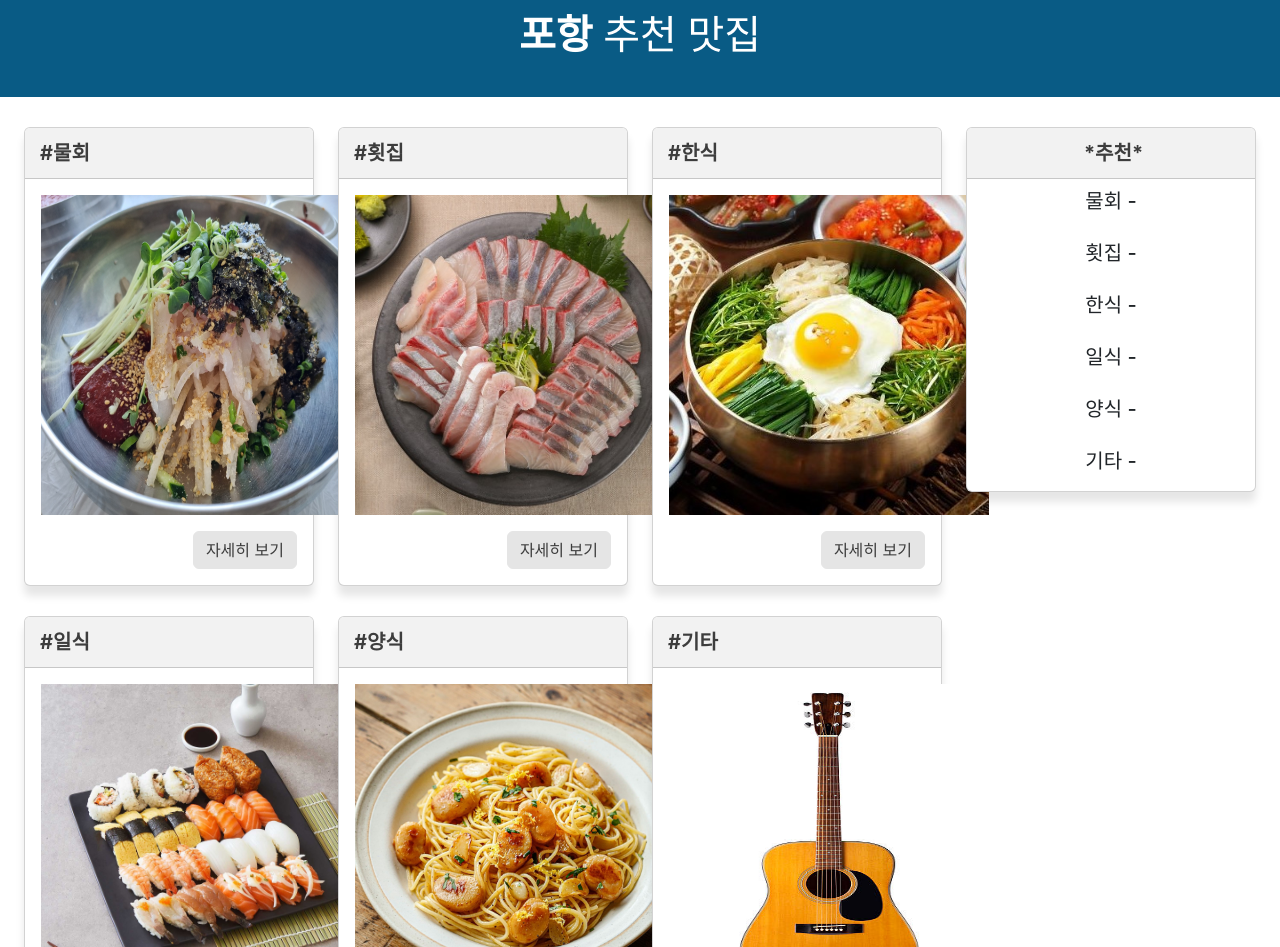
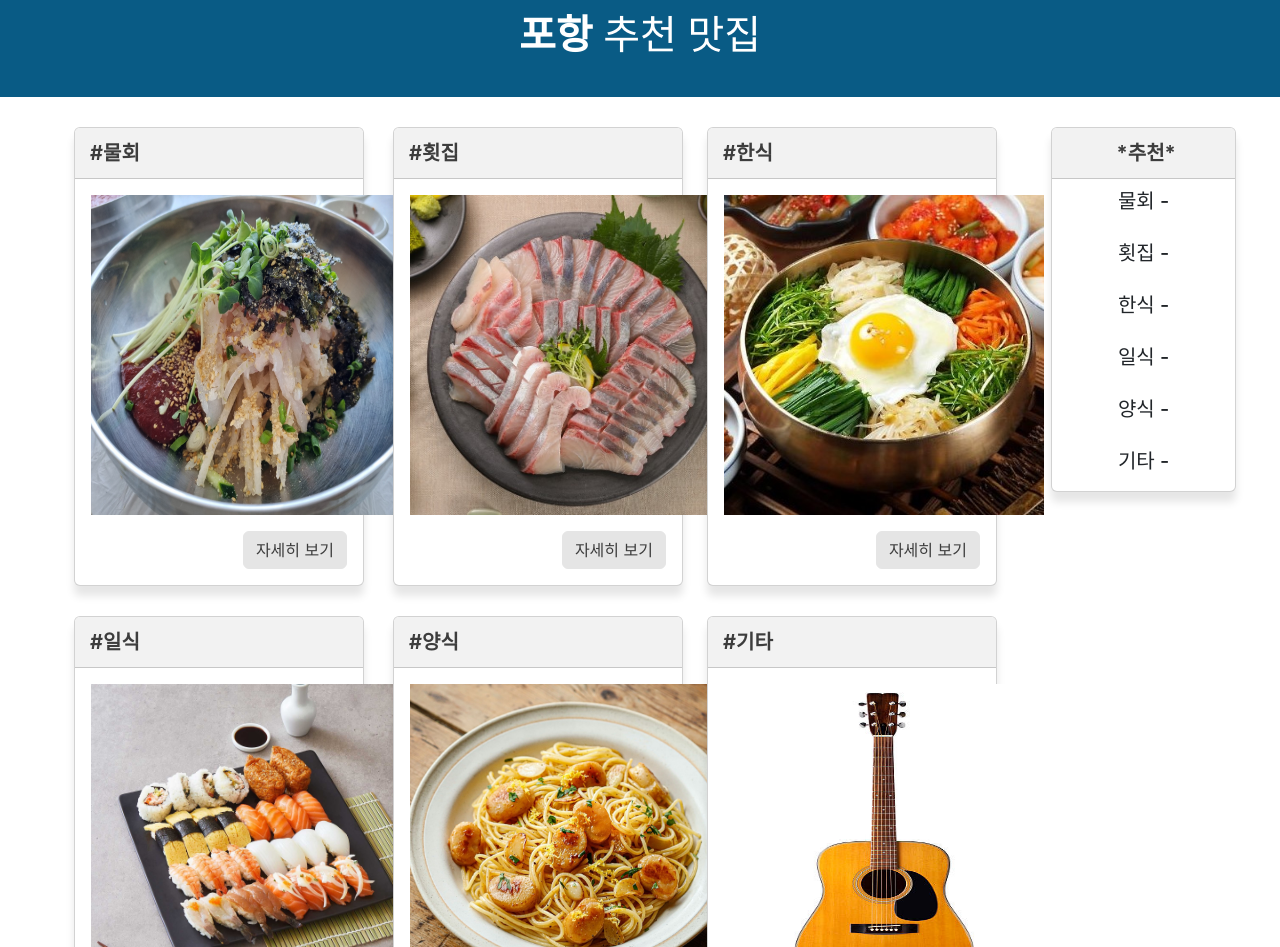
Before and after one commit to LukeSeobyungju/restaurant, a React (Create React App) app: page / in a window 1280 px wide. Shown: the part 205-1152 px from the top of the page. Built offline with nearby package versions, Linux system fonts and the light colour scheme; no server answers.

Commit message:
간격 조정

```diff
--- a/src/App.css
+++ b/src/App.css
@@ -30,6 +30,14 @@
     #back{
         height: 100px;
     }/*상단바 높이*/
+    #menu{
+        text-decoration-line: none;
+        color: #3D3D3D;
+        font-weight:bold;
+    }
+    #menu:hover{
+        color:gray;
+    }
 
 #backButton{
     border:none;
@@ -43,19 +51,11 @@
     color: darkgray;
 }
 .cards{
-    margin: 30px 0 30px 0;
+    margin: 30px 0 30px 0px;
 }
 #cardsh{
     box-shadow: 0 10px 8px rgba(0, 0, 0, 0.1);
-}
-#menu{
-    text-decoration-line: none;
-    color: #3D3D3D;
-    font-weight:bold;
-}
-#menu:hover{
-    color:gray;
-}
+}/*그림자*/
 #button{
     border:none;
     background-color: #E5E5E5;
--- a/src/components/Main.js
+++ b/src/components/Main.js
@@ -130,7 +130,7 @@ export default function Main(bgcolor="gray"){
             </Row>
 
             <Row className="cards">
-                <Col xs={3}>
+                <Col xs={3} style={{ margin: '0 5px 0 50px' }}>
                     <Card id="cardsh">
                         <Card.Header id="head">#물회</Card.Header>
                         <Card.Body>
@@ -163,7 +163,7 @@ export default function Main(bgcolor="gray"){
                         </Card.Body>
                     </Card>
                 </Col>
-                <Col xs={3} id="reco">
+                <Col xs={2} id="reco"  style={{ margin: '0 0 0 30px' }}>
                     <Card id="cardsh">
                         <Card.Header id="head">*추천*</Card.Header>
                         <Card.Title id="recos"> 물회 - {newList.length>0 ? newList[getRandom(newList.length)].상호명:""}</Card.Title>
@@ -177,7 +177,7 @@ export default function Main(bgcolor="gray"){
             </Row>
 
             <Row className="cards">
-                <Col xs={3}>
+                <Col xs={3} style={{ margin: '0 5px 0 50px' }}>
                     <Card id="cardsh">
                         <Card.Header id="head">#일식</Card.Header>
                         <Card.Body>
```
